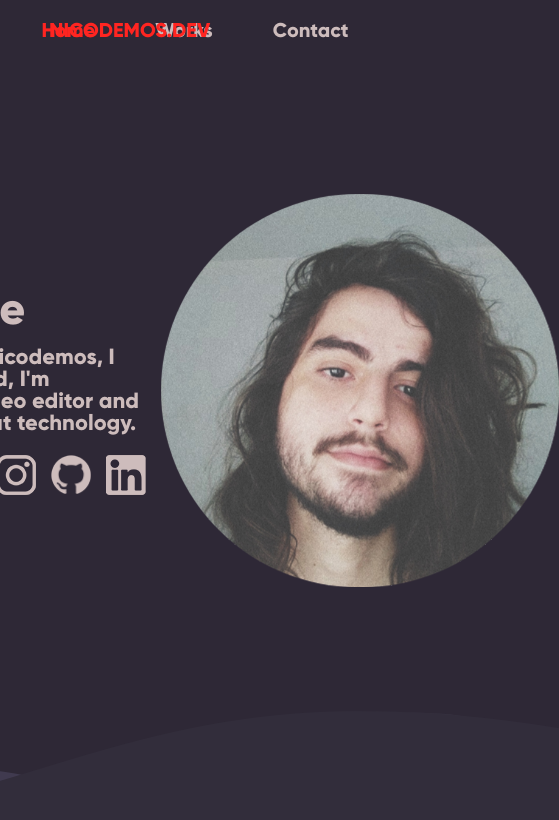
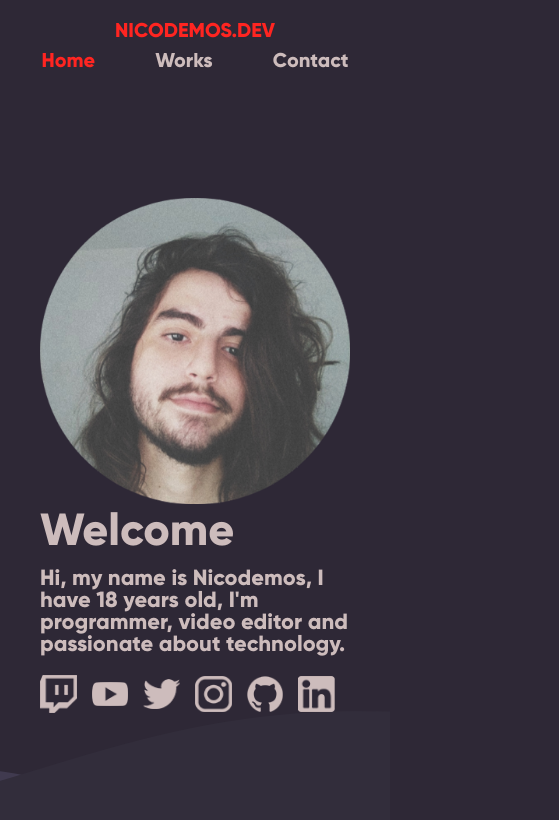
Before and after one commit to Nicodemos234/nicodemos.dev, a Next.js app: page / in a window 390 px wide. Shown: the top 820 px of the page, 559 px wide, since content can reach past the window. Built offline with nearby package versions, Linux system fonts and the light colour scheme.

Commit message:
Responsive

```diff
--- a/assets/styles/styles.css
+++ b/assets/styles/styles.css
@@ -68,3 +68,15 @@ h1 {
 .socials a {
     margin-right: 15px;
 }
+
+
+/* Mobile Index */
+@media (max-width: 768px) {
+    .nico-flex {
+        flex-flow: column-reverse;
+        padding: 0px 40px;
+    }
+    .nico-flex div img {
+        width: 100%;
+    }
+}
--- a/components/Header.module.css
+++ b/components/Header.module.css
@@ -29,3 +29,29 @@
 .header ul a:hover, .active {
     color: #ff2521 !important;
 }
+
+@media (max-width: 768px) {
+    .nicodemos {
+        display: block;
+        position: unset;
+    }
+    .header {
+        display: flex;
+        flex-flow: column;
+    }
+    .header nav {
+        margin-top: 10px;
+    }
+}
+
+@media (max-width: 375px) {
+    .header ul li {
+        margin: 0px 15px;
+    }
+}
+
+@media (max-width: 276px) {
+    .header ul li {
+        margin: 0px 5px;
+    }
+}
```
